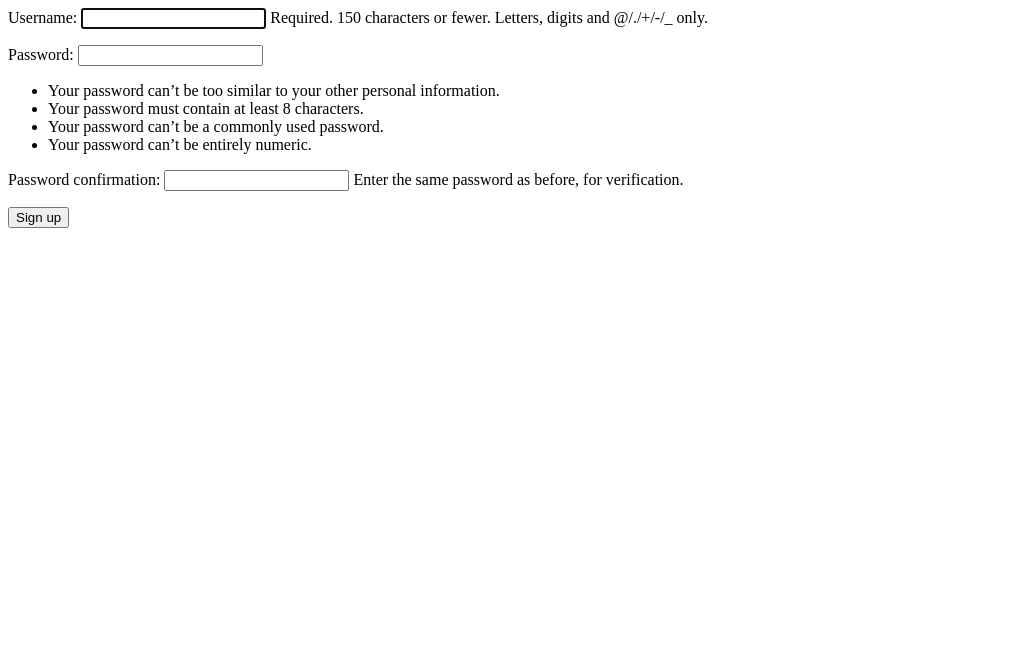
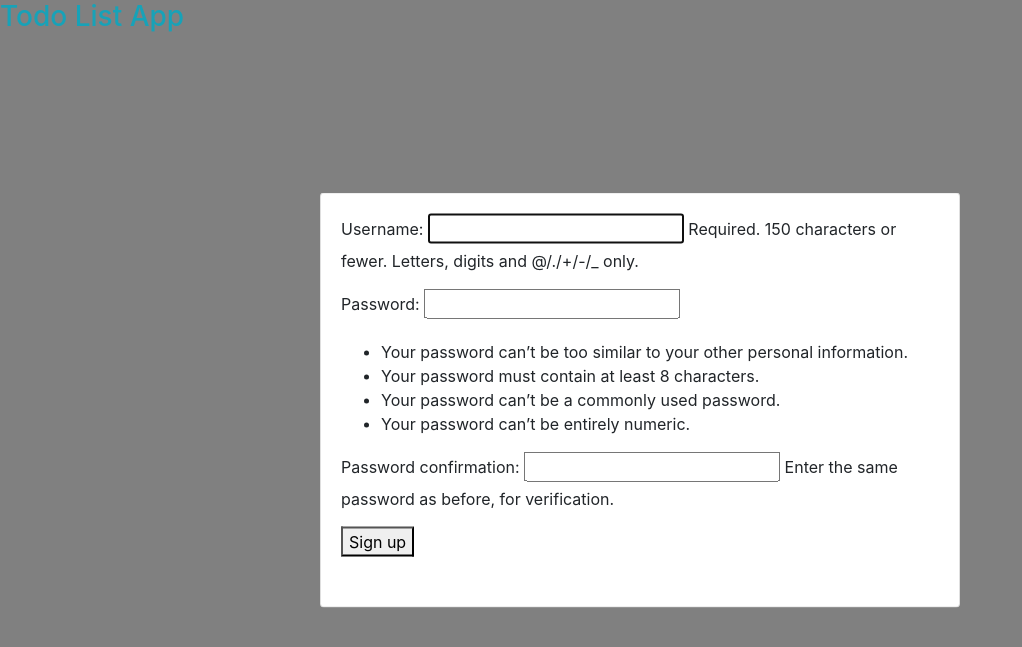
Before and after one commit to manandharjyoti/Django_TodoList, a Django app: page /users/signup/ in a window 1280 px wide. Shown: the top 647 px of the page, without its empty margins (0-1022 px from the left). Run offline with Django 3.2, Linux system fonts and the light colour scheme; some libraries are stand-ins or nearby versions.

Commit message:
base html

```diff
--- a/todo/templates/todolist.html
+++ b/todo/templates/todolist.html
@@ -6,7 +6,7 @@
         <link rel="stylesheet" href ="{%static 'users/style.css' %}">
         <title>Todo List</title>
     </head>
-
+    <hr>
     <body class="container">
 
         <div class="btn"> Today is {{today}} </div>
--- a/users/static/todo/style.css
+++ b/users/static/users/style.css
@@ -22,7 +22,7 @@
   justify-content: space-evenly;
 }
 
-#heading {
+.heading {
   color: #17a2b8;
 }
 
--- /dev/null
+++ b/users/templates/registration/base.html
@@ -0,0 +1,31 @@
+{%load static%}
+
+<!DOCTYPE html>
+<html lang="en">
+<head>
+    <meta charset="UTF-8">
+    <meta name="viewport" content="width=device-width, initial-scale=1.0">
+    <title>Document</title>
+    <link rel="stylesheet" href="https://maxcdn.bootstrapcdn.com/bootstrap/4.0.0/css/bootstrap.min.css" integrity="sha384-Gn5384xqQ1aoWXA+058RXPxPg6fy4IWvTNh0E263XmFcJlSAwiGgFAW/dAiS6JXm" crossorigin="anonymous">
+    <link rel="stylesheet" href ="{%static 'users/style.css' %}">
+</head>
+<body  class="backg">
+
+    <h3 class="heading">Todo List App</h3>
+    <div class ="loginBox">
+        <div class="card">
+            <div class="padding">
+                {% block content %}
+
+        {% endblock %}
+            </div>
+
+        </div>
+
+    </div>
+
+
+
+</body>
+
+</html>
--- a/users/templates/registration/login.html
+++ b/users/templates/registration/login.html
@@ -4,14 +4,14 @@
    <head> <meta charset="UTF-8">
       <title>Title</title>
       <link rel="stylesheet" href="https://maxcdn.bootstrapcdn.com/bootstrap/4.0.0/css/bootstrap.min.css" integrity="sha384-Gn5384xqQ1aoWXA+058RXPxPg6fy4IWvTNh0E263XmFcJlSAwiGgFAW/dAiS6JXm" crossorigin="anonymous">
-      <link rel="stylesheet" href ="{%static 'todo/style.css' %}">
+      <link rel="stylesheet" href ="{%static 'users/style.css' %}">
 
   </head>
    <body class="backg">
             <div class="loginBox">
 
                <div class="card">
-                  <center><div id="heading"><h4>Welcome to the TodoList App!</h4></div></center>
+                  <center><div class="heading"><h4>Welcome to the TodoList App!</h4></div></center>
 
                   <hr>
                   <div id="cento"><h8>{{error}}</h8></div>
--- /dev/null
+++ b/users/templates/registration/signup.html
@@ -0,0 +1,10 @@
+{% extends 'registration/base.html' %}
+{% block content%}
+<form method="POST">
+  {% csrf_token %}
+
+  {{ form.as_p }}
+  <button type="submit">Sign up</button>
+</form>
+
+{% endblock %}
--- a/users/templates/signup.html
+++ /dev/null
@@ -1,5 +0,0 @@
-<form method="POST">
-    {% csrf_token %}
-    {{ form.as_p }}
-    <button type="submit">Sign up</button>
-  </form>
--- a/users/views.py
+++ b/users/views.py
@@ -4,11 +4,12 @@ from django.contrib.auth.forms import UserCreationForm
 from django.shortcuts import render, redirect, reverse
 from django.contrib import messages
 from django.http import HttpResponse
+from users.forms import SignupForm
 
 
 def signup(request):
     if request.method == 'POST':
-        form = UserCreationForm(request.POST)
+        form = SignupForm(request.POST)
         if form.is_valid():
             form.save()
             username = form.cleaned_data.get('username')
@@ -18,7 +19,7 @@ def signup(request):
             return redirect(reverse("todo:todolist_view"))
     else:
         form = UserCreationForm()
-    return render(request, 'signup.html', {'form': form})
+    return render(request, 'registration/signup.html', {'form': form})
 
 
 def login_view(request):
```
Also changed, not shown: users/forms.py (+10 -0 lines), todo/static/todo/style.css (added).
